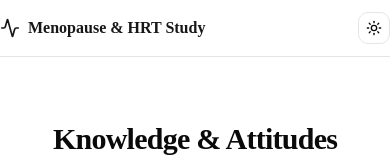
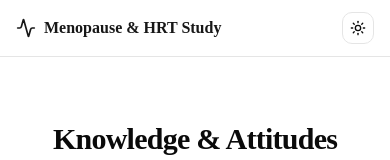
Before and after one commit to abubakar-yinka/KAP-menopause-data-analysis, a Next.js app in the folder frontend/: page / in a window 390 px wide. Shown: the top 160 px of the page. Built offline with nearby package versions, Linux system fonts and the light colour scheme; no server answers.

Commit message:
fix: add appropriate spacing to dashboard header

```diff
--- a/frontend/app/page.tsx
+++ b/frontend/app/page.tsx
@@ -22,7 +22,7 @@ export default function Home() {
   return (
     <div className="flex min-h-screen flex-col bg-background text-foreground">
       <header className="sticky top-0 z-50 w-full border-b bg-background/95 backdrop-blur supports-backdrop-filter:bg-background/60">
-        <div className="container mx-auto flex h-14 items-center justify-between">
+        <div className="container mx-auto flex h-14 items-center justify-between md:px-0 px-4">
           <div className="flex items-center gap-2 font-semibold text-primary flex-1">
             <Activity className="h-5 w-5" />
             <span>Menopause & HRT Study</span>
```
